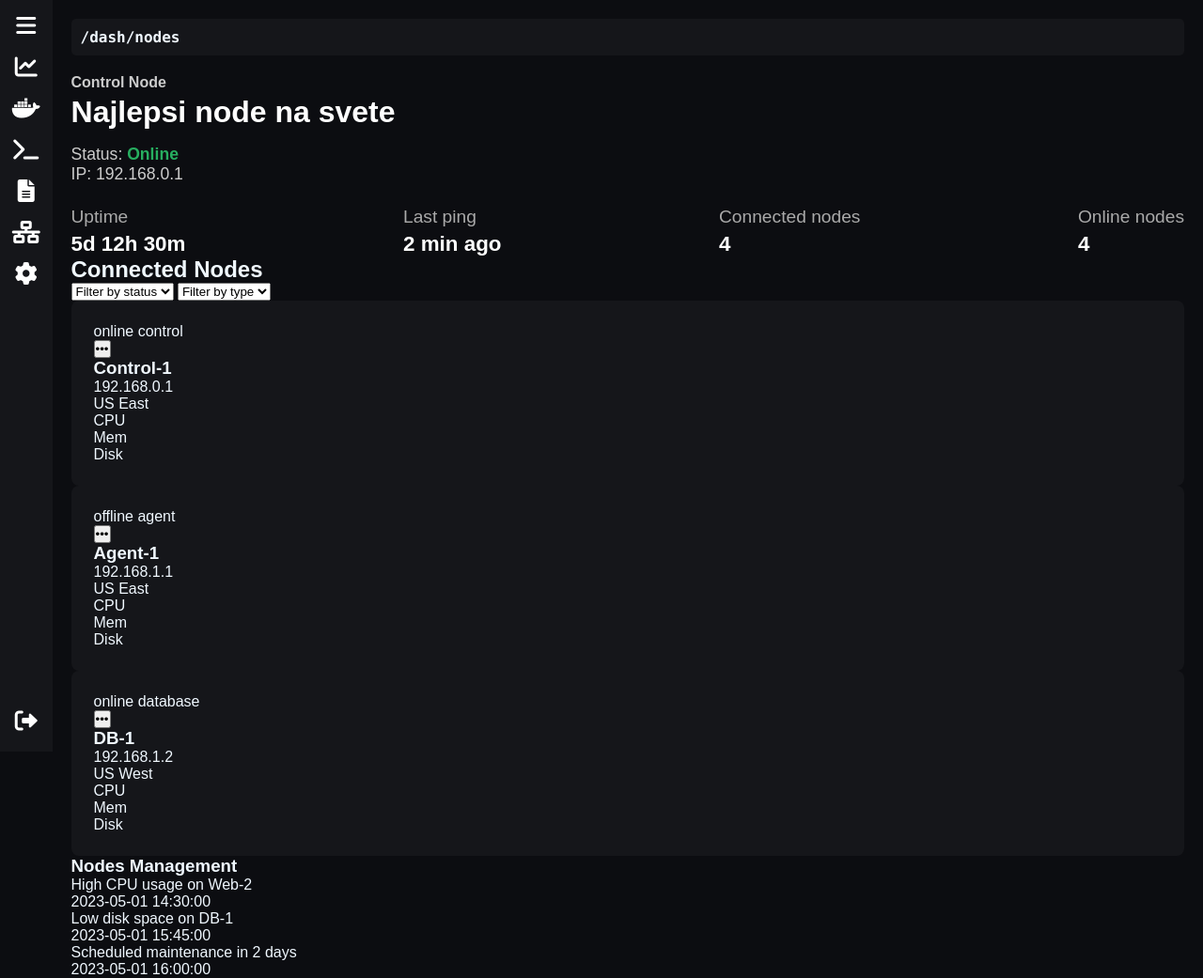
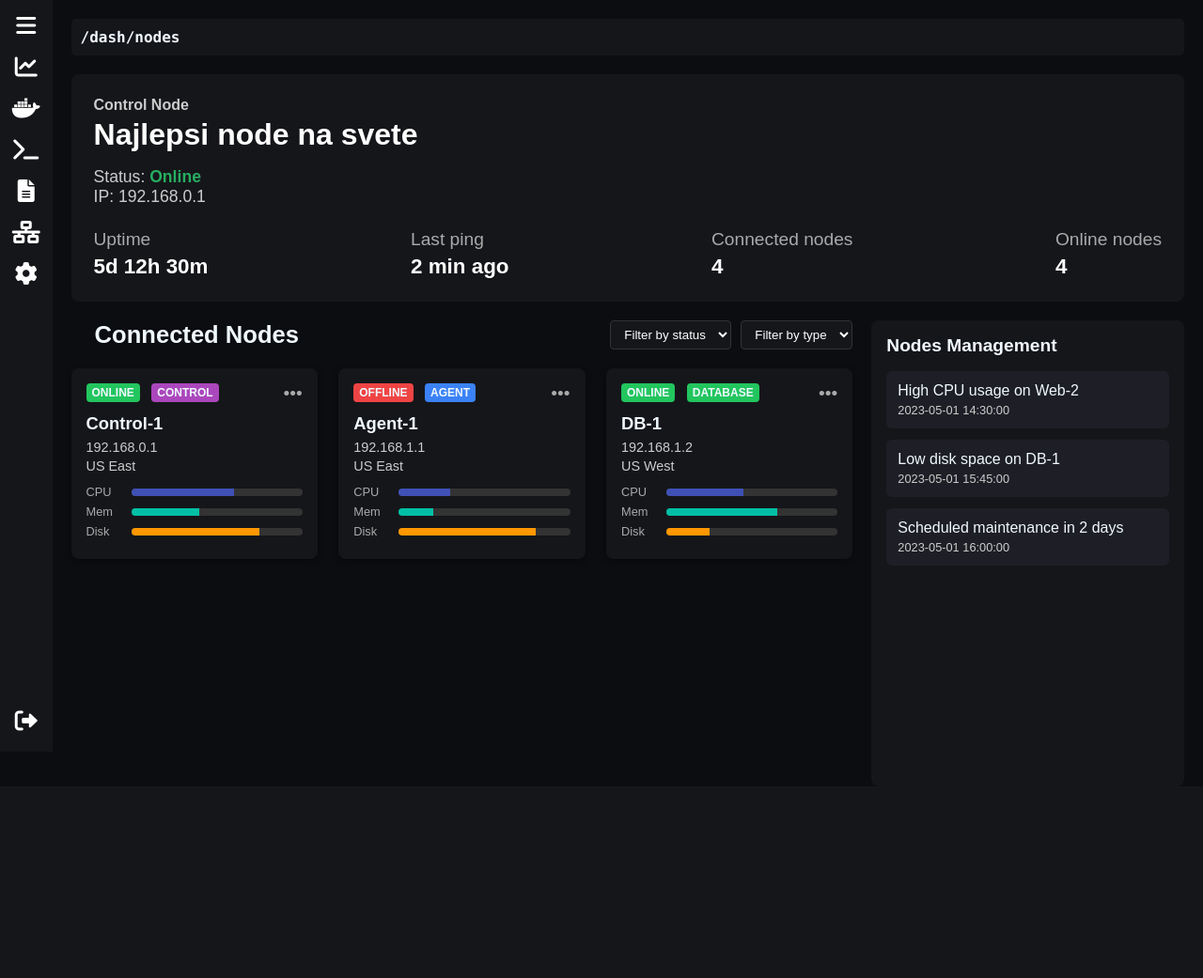
Before and after one commit to Kristinaa-dev/slash-dash, a Django app: page /nodes/ in a window 1280 px wide. Shown: the whole page at 94% size. After the commit the page ends 778 px from the top, so only its background shows below. Run offline with Django 4.2, Linux system fonts and the light colour scheme; the visitor is signed in with stand-in values (Sample User, id 1); data that the repository does not hold is empty; parts of the project's set-up code (start-up, migrations or seed data) failed here and were passed over.

Commit message:
Complete nodes layout

```diff
--- a/app/dashboard/static/css/nodes.css
+++ b/app/dashboard/static/css/nodes.css
@@ -1,6 +1,7 @@
 :root {
 	--background-dark: #0c0d11;
 	--background-dark-secondary: #15161a;
+	--background-dark-terciary: #1e1f26;
 	--text-color: #ffffff;
 	--text-color-time: #ffffffda;
 	--text-gray: #888;
@@ -19,7 +20,7 @@
 
 
 
-.node-card {
+.node-cont {
 	background-color: var(--background-dark-secondary);
 	/* Card background */
 	border-radius: 8px;
@@ -86,6 +87,238 @@
 	font-weight: bold;
 	color: #ffffff;
 }
-.last{
-	margin-right: 2	rem;
+
+.last {
+	margin-right: 2 rem;
 }
+
+
+
+/* Main container: two columns (left for the node list, right for system alerts) */
+.dashboard {
+	display: grid;
+	grid-template-columns: 3fr 1.2fr;
+	/* Adjust column widths as needed */
+	gap: 20px;
+	margin-top: 20px;
+	height: 62vh;
+}
+
+/* Left column (Server Nodes) */
+.server-nodes {
+	display: flex;
+	flex-direction: column;
+	gap: 20px;
+}
+
+/* Header area above the cards (title + filters) */
+.nodes-header {
+	display: flex;
+	justify-content: space-between;
+	align-items: center;
+}
+
+.header-title {
+	font-size: 1.6rem;
+	font-weight: 600;
+	margin-left: 25px;
+
+}
+
+.filters {
+	display: flex;
+	gap: 10px;
+}
+
+.filters select {
+	background-color: var(--background-dark-secondary);
+	color: #fff;
+	border: 1px solid #333; /* Darker border */
+	padding: 6px 10px;
+	border-radius: 4px;
+	cursor: pointer;
+}
+
+/* Node list area (cards) */
+.node-list {
+	display: flex;
+	flex-wrap: wrap;
+	/* Let them wrap if screen is narrow */
+	/* gap: 20px; */
+	justify-content: space-between;
+}
+
+/* Each node card */
+.node-card {
+	background-color: var(--background-dark-secondary);
+	border-radius: 8px;
+	padding: 16px;
+	/* width: 25.98rem; */
+	width: calc(100% / 3 - 15px);
+
+	/* Set a fixed width or use responsive sizing */
+	box-shadow: 0 2px 6px rgba(0, 0, 0, 0.4);
+	position: relative;
+}
+
+
+
+/* Top row in the card: Node name, status, type label, etc. */
+.node-card-header {
+	display: flex;
+	justify-content: space-between;
+	margin-bottom: 10px;
+}
+
+/* Example status badges */
+.status-badge {
+	font-size: 0.75rem;
+	padding: 3px 6px;
+	border-radius: 4px;
+	text-transform: uppercase;
+	font-weight: bold;
+	margin-right: 8px;
+}
+
+.online {
+	background-color: var(--debug-color);
+	/* Green */
+}
+
+.offline {
+	background-color: var(--error-color);
+	/* Red */
+}
+
+/* Example type badges */
+.type-badge {
+	font-size: 0.75rem;
+	padding: 3px 6px;
+	border-radius: 4px;
+	text-transform: uppercase;
+	font-weight: bold;
+	margin-right: 8px;
+}
+
+.control {
+	background-color: #ab47bc;
+	/* Purple */
+}
+
+.agent {
+	background-color: var(--info-color);
+	/* Blue */
+}
+
+.database {
+	background-color: var(--debug-color);
+	/* Green */
+}
+
+/* The node name/IP/region info */
+.node-info h3 {
+	font-size: 1.15rem;
+	margin-bottom: 4px;
+}
+
+.node-info p {
+	font-size: 0.9rem;
+	line-height: 1.4;
+	color: #ccc;
+}
+
+/* The usage bars container */
+.usage-bars {
+	margin-top: 10px;
+}
+
+/* Each usage bar row */
+.usage-row {
+	display: flex;
+	align-items: center;
+	margin-bottom: 6px;
+}
+
+.usage-label {
+	flex: 0 0 40px;
+	font-size: 0.8rem;
+	color: #aaa;
+}
+
+.bar {
+	flex: 1;
+	height: 8px;
+	background-color: #333;
+	border-radius: 4px;
+	margin-left: 8px;
+	overflow: hidden;
+	position: relative;
+}
+
+/* Colored fill inside the bar */
+.fill {
+	display: block;
+	height: 100%;
+}
+
+.fill.cpu {
+	background-color: #3f51b5;
+	/* Blue-ish */
+	width: 60%;
+	/* Example usage */
+}
+
+.fill.mem {
+	background-color: #00bfa5;
+	/* Teal */
+	width: 40%;
+	/* Example usage */
+}
+
+.fill.disk {
+	background-color: #ff9800;
+	/* Orange */
+	width: 75%;
+	/* Example usage */
+}
+
+/* Three-dot menu style (purely cosmetic in this example) */
+.menu-btn {
+	background: none;
+	border: none;
+	color: #aaa;
+	font-size: 1.2rem;
+	cursor: pointer;
+}
+
+/* Right column: System alerts */
+.system-alerts {
+	background-color: var(--background-dark-secondary);
+	padding: 16px;
+	border-radius: 8px;
+}
+
+.system-alerts h3 {
+	font-size: 1.2rem;
+	margin-bottom: 16px;
+}
+
+/* Individual alerts */
+.alert {
+	display: flex;
+	flex-direction: column;
+	background-color: var(--background-dark-terciary);
+	border-radius: 6px;
+	padding: 12px;
+	margin-bottom: 12px;
+}
+
+.alert p {
+	margin-bottom: 4px;
+	font-weight: 500;
+}
+
+.alert span {
+	font-size: 0.8rem;
+	color: #ccc;
+}
```
Lines whose indentation alone changed are shown as unchanged.
